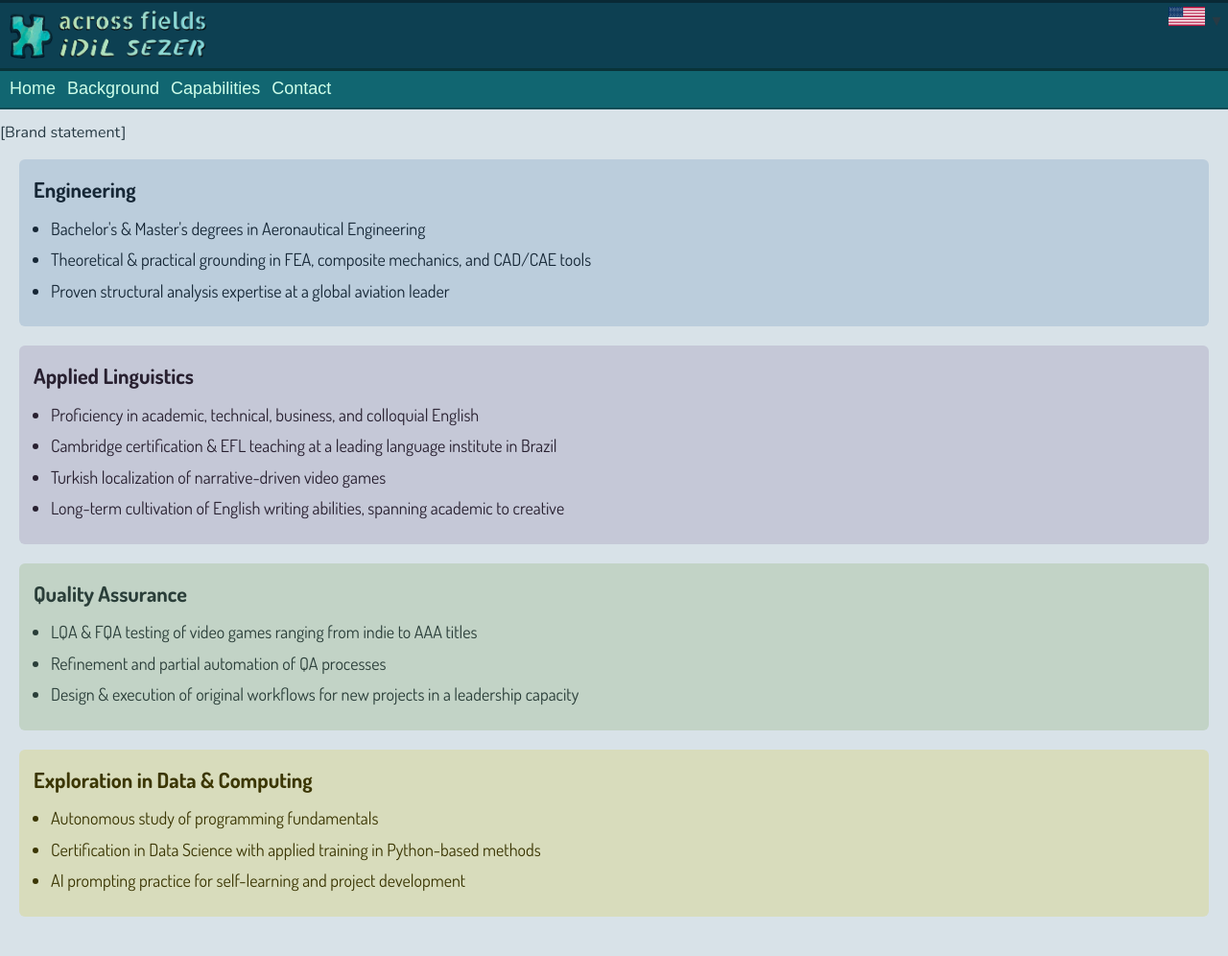
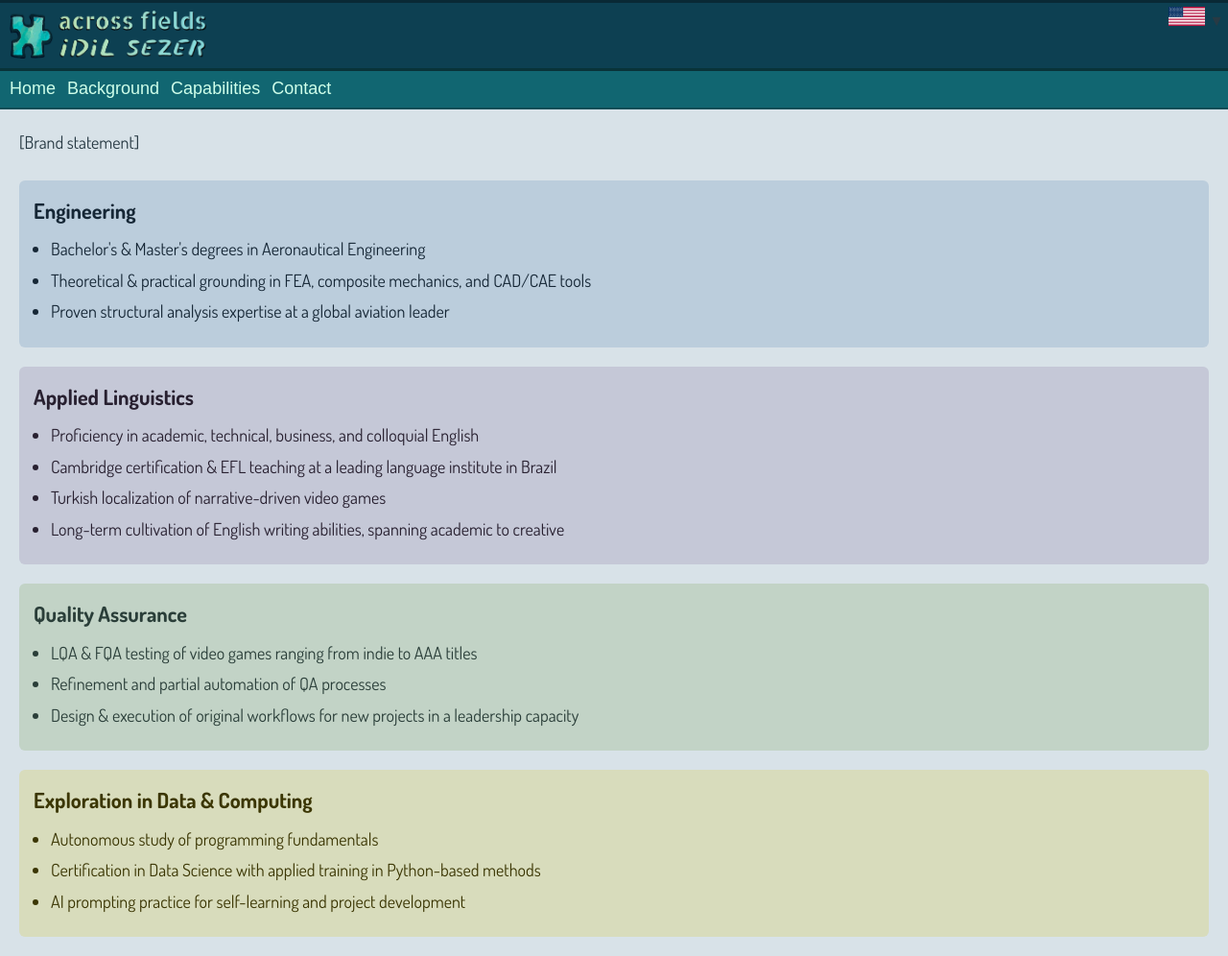
Before and after one commit to acrossfields/idilsezer, a Jekyll site: the page built from en/index.md, in a window 1280 px wide. Shown: the whole page at 96% size. Built offline with Jekyll 4.4.1, drawn with Linux system fonts in a browser that asks for light colours; some web fonts are replaced; before the commit the page ends 975 px from its top, so only the background shows below that.

Commit message:
Update index.md

```diff
--- a/en/index.md
+++ b/en/index.md
@@ -5,7 +5,7 @@ lang: en
 permalink: /en/
 ---
 
-<p class="content-home">[Brand statement]</p>
+<p class="home">[Brand statement]</p>
 
 <div class="home eng">
   <p style="font-weight: bold; font-size: 22px; margin-top: 10px; margin-bottom: 15px;">Engineering</p>
```
